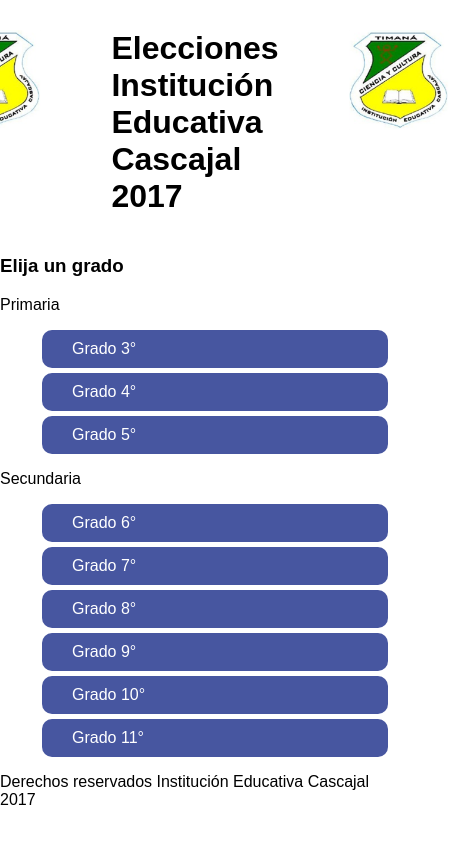
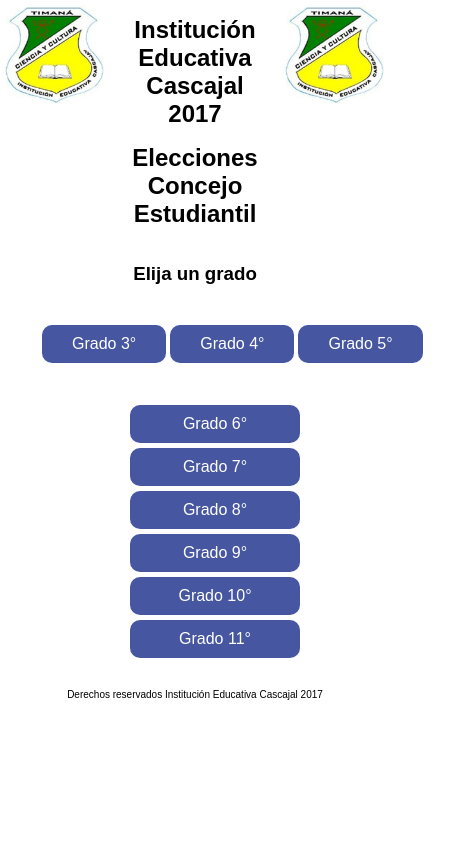
Before and after one commit to jicaicedos/eleccionescascajal2017, a plain HTML site: page index.html in a window 390 px wide. Shown: the whole page, 449 px wide, since content can reach past the window. Drawn offline with Linux system fonts and the light colour scheme.

Commit message:
Prototipo 1 - Pagina index completada

```diff
--- a/estilos.css
+++ b/estilos.css
@@ -1,12 +1,21 @@
 header {
+	font-size: 12px;
 	display: flex;
 	justify-content: center;
 }
 
+body {
+	font-size: 16px;
+	text-align: center;
+}
+
 h1 {
-	margin-top: 30px;
 	padding-right: 20px;
 	padding-left: 20px;
+}
+
+footer {
+	font-size: 10px;
 }
 
 .img_escudo {
@@ -15,6 +24,7 @@ h1 {
 	margin-right: 50px;
 	width: 100px;
 	height: 100px;
+	margin: 5px;
 }
 
 .menu__item {
@@ -28,7 +38,6 @@ h1 {
 
 .menu__item a {
 	text-decoration: none;
-
 	margin: 10px;
 	padding-top: 10px;
 	padding-bottom: 10px;
@@ -38,27 +47,12 @@ h1 {
 }
 
 .menu_primaria {
-	display: -webkit-box;
+	display: -webkit-inline-box;
 }
 
 .menu_secundaria {
-	display: -webkit-box;
+	display: inline-block;
 }
-
-/*Mobile (landscape)*/
-@media only screen and (min-width: 280px) and (max-width: 767px) {
-	html {
-		font-size: 16px;
-	}
-	.menu_primaria, .menu_secundaria {
-		display: block;
-	}
-	.menu__item {
-		margin-bottom: 2px;
-	}
-/*	.contenido {
-		padding-left: 0px;
-		padding-right: 0px;
-	}
-	*/
+.menu_secundaria .menu__item {
+	width: 150px;
 }
--- a/index.html
+++ b/index.html
@@ -13,17 +13,19 @@
 <body>
 	<header>
 		<img src="escudo_ie_cascajal.png" class="img_escudo">
-		<h1>Elecciones Institución Educativa Cascajal 2017</h1>
+		<div>
+			<h1>Institución Educativa Cascajal 2017</h1>
+			<h1>Elecciones Concejo Estudiantil</h1>
+		</div>
 		<img src="escudo_ie_cascajal.png" class="img_escudo">
 	</header>
 	<h3>Elija un grado</h3>
-	<p>Primaria</p>
 	<ul class="menu_primaria">
 		<li class="menu__item"><a href="">Grado 3°</a></li>
 		<li class="menu__item"><a href="">Grado 4°</a></li>
 		<li class="menu__item"><a href="">Grado 5°</a></li>
 	</ul>
-	<p>Secundaria</p>
+	<br/>
 	<ul class="menu_secundaria">
 		<li class="menu__item"><a href="">Grado 6°</a></li>
 		<li class="menu__item"><a href="">Grado 7°</a></li>
@@ -35,6 +37,5 @@
 </body>
 <footer>
 	<p>Derechos reservados Institución Educativa Cascajal 2017</p>
-
 </footer>
 </html>
```
